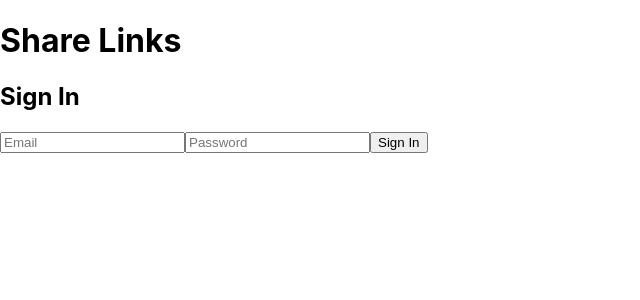
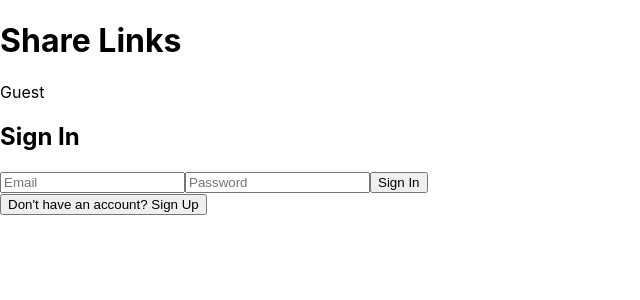
Before and after one commit to goggledefogger/react-share-links, a React (Create React App) app: page /login in a window 1280 px wide. Shown: the top 300 px of the page, without its empty margins (0-640 px from the left). Built offline with nearby package versions, Linux system fonts and the light colour scheme; no server answers.

Commit message:
better firebase auth and loading user and app data from firestore db

```diff
--- a/src/App.tsx
+++ b/src/App.tsx
@@ -1,19 +1,47 @@
 // src/App.tsx
 import React from 'react';
-import { BrowserRouter as Router, Route, Routes } from 'react-router-dom';
+import {
+  BrowserRouter as Router,
+  Route,
+  Routes,
+  Navigate,
+} from 'react-router-dom';
 import ChannelList from './components/ChannelList';
 import ChannelView from './components/ChannelView';
-import Login from './components/Login';
+import Auth from './components/Auth';
+import { useAuthUser } from './hooks/useAuthUser';
 
 const App: React.FC = () => {
+  const { user, profile, loading, error } = useAuthUser(); // Use the hook
+
+  if (loading) {
+    return <div>Loading...</div>;
+  }
+
+  if (error) {
+    return <div>Error: {error}</div>;
+  }
+
   return (
     <Router>
       <div className="App">
         <h1>Share Links</h1>
+        <div className="user">
+          {user ? `Welcome, ${profile?.username || user.email}` : 'Guest'}
+        </div>
         <Routes>
-          <Route path="/" element={<ChannelList />} />
-          <Route path="/channel/:id" element={<ChannelView />} />
-          <Route path="/login" element={<Login />} />
+          <Route
+            path="/"
+            element={user ? <ChannelList /> : <Navigate to="/login" replace />}
+          />
+          <Route
+            path="/channel/:id"
+            element={user ? <ChannelView /> : <Navigate to="/login" replace />}
+          />
+          <Route
+            path="/login"
+            element={user ? <Navigate to="/" replace /> : <Auth />}
+          />
         </Routes>
       </div>
     </Router>
--- /dev/null
+++ b/src/components/Auth.tsx
@@ -0,0 +1,102 @@
+import React, { useState } from 'react';
+import {
+  createUserWithEmailAndPassword,
+  signInWithEmailAndPassword,
+} from 'firebase/auth';
+import { setDoc, doc } from 'firebase/firestore';
+import { auth, db } from '../lib/firebase';
+
+const Auth: React.FC = () => {
+  const [isSignUp, setIsSignUp] = useState(false);
+  const [formData, setFormData] = useState({
+    email: '',
+    password: '',
+    username: '',
+  });
+
+  const handleInputChange = (event: React.ChangeEvent<HTMLInputElement>) => {
+    const { name, value } = event.target;
+    setFormData((prevData) => ({ ...prevData, [name]: value }));
+  };
+
+  const handleSubmit = async (event: React.FormEvent<HTMLFormElement>) => {
+    event.preventDefault();
+    const { email, password, username } = formData;
+
+    try {
+      if (isSignUp) {
+        // Sign up logic
+        const userCredential = await createUserWithEmailAndPassword(
+          auth,
+          email,
+          password
+        );
+        const user = userCredential.user;
+
+        // Create user profile
+        await setDoc(doc(db, 'users', user.uid), {
+          username,
+          email,
+        });
+
+        // Create initial app data
+        await setDoc(doc(db, 'appData', user.uid), {
+          channels: {},
+          subscriptions: [],
+          links: {},
+        });
+
+        console.log('User registered successfully');
+      } else {
+        // Sign in logic
+        await signInWithEmailAndPassword(auth, email, password);
+        console.log('User signed in successfully');
+      }
+    } catch (error) {
+      console.error('Authentication error:', error);
+      // Handle error (show message to user, etc.)
+    }
+  };
+
+  return (
+    <div>
+      <h2>{isSignUp ? 'Sign Up' : 'Sign In'}</h2>
+      <form onSubmit={handleSubmit}>
+        <input
+          type="email"
+          name="email"
+          placeholder="Email"
+          value={formData.email}
+          onChange={handleInputChange}
+          required
+        />
+        <input
+          type="password"
+          name="password"
+          placeholder="Password"
+          value={formData.password}
+          onChange={handleInputChange}
+          required
+        />
+        {isSignUp && (
+          <input
+            type="text"
+            name="username"
+            placeholder="Username"
+            value={formData.username}
+            onChange={handleInputChange}
+            required
+          />
+        )}
+        <button type="submit">{isSignUp ? 'Sign Up' : 'Sign In'}</button>
+      </form>
+      <button onClick={() => setIsSignUp(!isSignUp)}>
+        {isSignUp
+          ? 'Already have an account? Sign In'
+          : "Don't have an account? Sign Up"}
+      </button>
+    </div>
+  );
+};
+
+export default Auth;
--- a/src/components/Login.tsx
+++ /dev/null
@@ -1,60 +0,0 @@
-// src/components/Login.tsx
-import React, { useState } from 'react';
-import { createUserWithEmailAndPassword } from 'firebase/auth';
-import { auth } from '../lib/firebase';
-
-const Login: React.FC = () => {
-  const [formData, setFormData] = useState({
-    email: '',
-    password: '',
-  });
-
-  const handleInputChange = (
-    event: React.ChangeEvent<HTMLInputElement | HTMLTextAreaElement>
-  ) => {
-    const { name, value } = event.target;
-    setFormData((prevFormData) => ({
-      ...prevFormData,
-      [name]: value,
-    }));
-  };
-
-  const handleLogin = async (e: React.FormEvent<HTMLFormElement>) => {
-    e.preventDefault();
-    const email = formData.email;
-    const password = formData.password;
-
-    // const { email, password } = Object.fromEntries(formData);
-
-    const response = await createUserWithEmailAndPassword(
-      auth,
-      email,
-      password
-    );
-  };
-
-  return (
-    <div>
-      <h2>Sign In</h2>
-      <div>
-        <form onSubmit={handleLogin}>
-          <input
-            type="email"
-            placeholder="Email"
-            name="email"
-            onChange={handleInputChange}
-          />
-          <input
-            type="password"
-            placeholder="Password"
-            name="password"
-            onChange={handleInputChange}
-          />
-          <button type="submit">Sign In</button>
-        </form>
-      </div>
-    </div>
-  );
-};
-
-export default Login;
--- /dev/null
+++ b/src/hooks/useAuthUser.ts
@@ -0,0 +1,101 @@
+import { useState, useEffect } from 'react';
+import { User } from 'firebase/auth';
+import { doc, getDoc } from 'firebase/firestore';
+import { auth, db } from '../lib/firebase';
+
+interface UserProfile {
+  username: string;
+  email: string;
+  // Add other profile fields as needed
+}
+
+interface Link {
+  id: string;
+  url: string;
+  title: string;
+  addedBy: string;
+  addedAt: Date;
+}
+
+interface Channel {
+  id: string;
+  name: string;
+  description: string;
+  createdBy: string;
+  createdAt: Date;
+}
+
+interface AppData {
+  channels: {
+    [channelId: string]: Channel;
+  };
+  subscriptions: string[];
+  links: {
+    [channelId: string]: Link[];
+  };
+}
+
+interface AuthUser {
+  user: User | null;
+  profile: UserProfile | null;
+  appData: AppData | null;
+  loading: boolean;
+  error: string | null;
+}
+
+export function useAuthUser() {
+  const [authUser, setAuthUser] = useState<AuthUser>({
+    user: null,
+    profile: null,
+    appData: null,
+    loading: true,
+    error: null,
+  });
+
+  useEffect(() => {
+    const unsubscribe = auth.onAuthStateChanged(async (user) => {
+      if (user) {
+        try {
+          // Fetch user profile
+          const userProfileDoc = await getDoc(doc(db, 'users', user.uid));
+          const profile = userProfileDoc.data() as UserProfile;
+
+          // Fetch app data
+          const appDataDoc = await getDoc(doc(db, 'appData', user.uid));
+          const appData = appDataDoc.data() as AppData;
+
+          setAuthUser({
+            user,
+            profile,
+            appData,
+            loading: false,
+            error: null,
+          });
+        } catch (error) {
+          console.error('Error fetching user data:', error);
+          setAuthUser({
+            user,
+            profile: null,
+            appData: null,
+            loading: false,
+            error: 'Failed to load user data',
+          });
+        }
+      } else {
+        // User is signed out
+        setAuthUser({
+          user: null,
+          profile: null,
+          appData: null,
+          loading: false,
+          error: null,
+        });
+      }
+    });
+
+    // Cleanup function to unsubscribe from the listener when the component unmounts
+    return () => unsubscribe();
+  }, []);
+
+  return authUser;
+}
```
